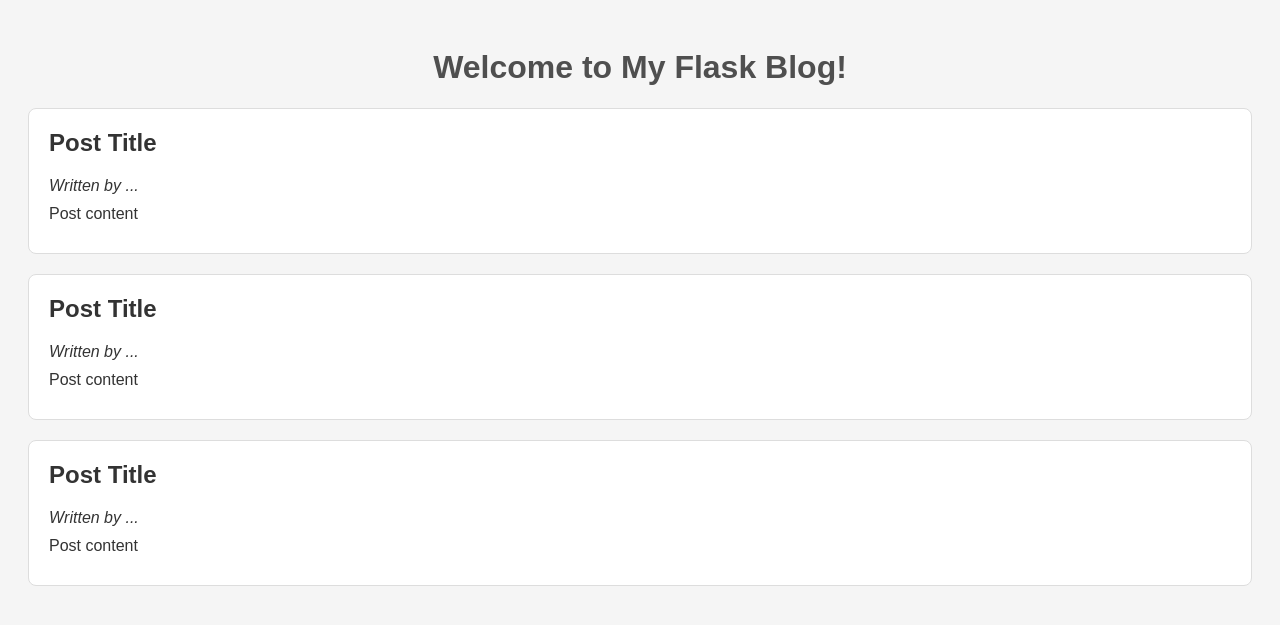
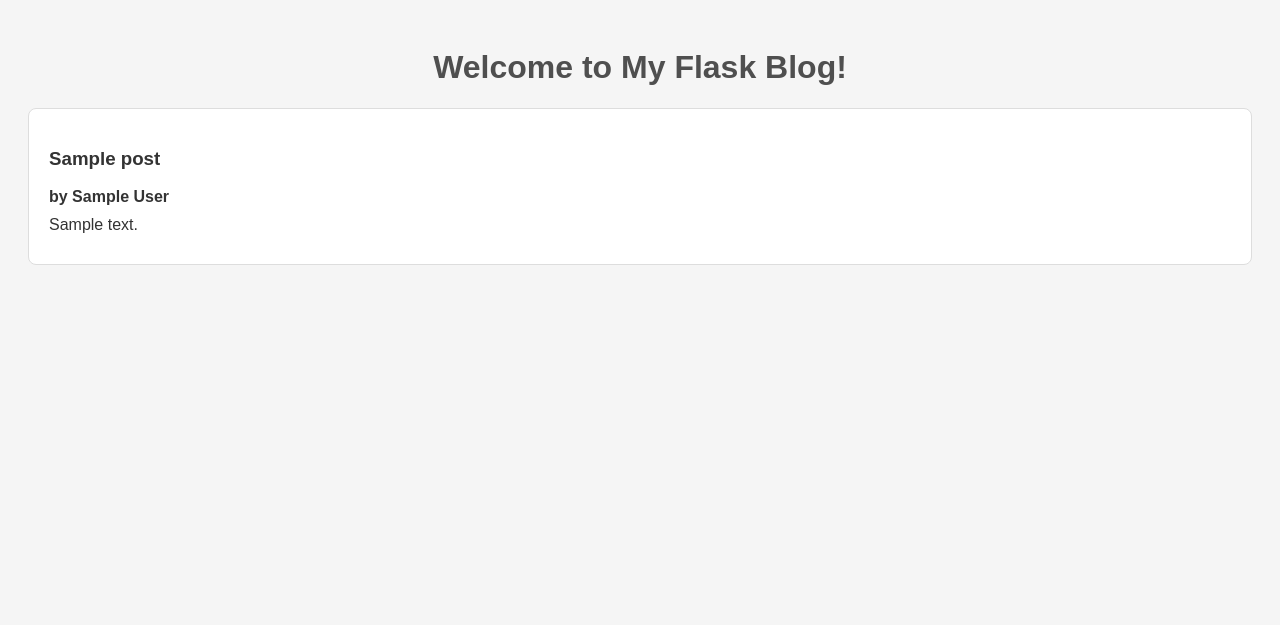
Before and after one commit to yhupe/masterblog, a Flask app: template templates/index.html in a window 1280 px wide. Shown: the top 625 px of the page. Run offline with Flask 3, Linux system fonts and the light colour scheme; the template is opened without the code that fills it: most values are stand-ins (such as "Sample title", 1, 10 or a date in 2020).

Commit message:
adding route ('/') and function index(), also adding for loop inside the file index.html for reading blog posts

```diff
--- a/CRUD_blog.py
+++ b/CRUD_blog.py
@@ -8,7 +8,7 @@ class Storage:
         if not isinstance(author, str):
             raise ValueError("Author name must be a string")
         if not isinstance(content, str) and len(content) <= 5:
-            raise ValueError("Blog post must be a sring and min. of 5 characters")
+            raise ValueError("Blog post must be a string and min. of 5 characters")
 
         self.title = title
         self.id = id
--- a/app.py
+++ b/app.py
@@ -1,11 +1,19 @@
-from flask import Flask
+from flask import Flask, render_template
+import json
+import os
+
 
 app = Flask(__name__)
 
 
 @app.route('/')
-def hello_world():
-    return 'Hello, World!'
+def index():
+    file_path = os.path.join(os.path.dirname(__file__), 'Storage', 'blogposts.json')
+
+    with open(file_path, 'r') as fileobj:
+        blogposts = json.load(fileobj)
+
+    return render_template('index.html', posts=blogposts)
 
 
 if __name__ == '__main__':
--- a/static/style.css
+++ b/static/style.css
@@ -16,6 +16,8 @@ h1 {
     padding: 20px;
     margin-bottom: 20px;
     border-radius: 8px;
+    list-style-type: none; /* Entfernt die Bullet Points */
+
 }
 
 .post h2 {
--- a/templates/index.html
+++ b/templates/index.html
@@ -8,20 +8,14 @@
 </head>
 <body>
     <h1>Welcome to My Flask Blog!</h1>
-    <div class="post">
-        <h2>Post Title</h2>
-        <p><em>Written by ...</em></p>
-        <p>Post content</p>
-    </div>
-    <div class="post">
-        <h2>Post Title</h2>
-        <p><em>Written by ...</em></p>
-        <p>Post content</p>
-    </div>
-    <div class="post">
-        <h2>Post Title</h2>
-        <p><em>Written by ...</em></p>
-        <p>Post content</p>
-    </div>
+
+    {% for post in posts %}
+        <ul class="post">
+            <h3>{{ post['title'] }}</h3>
+            <p><strong>by {{ post['author'] }}</strong></p>
+            <p>{{ post['content'] }}</p>
+        </ul>
+    {% endfor %}
+
 </body>
 </html>
```
Also changed, not shown: Storage/blogposts.json.
